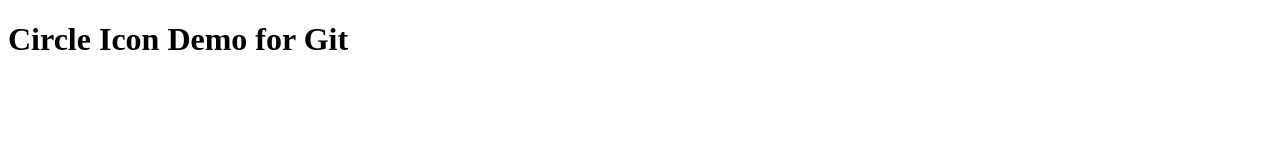
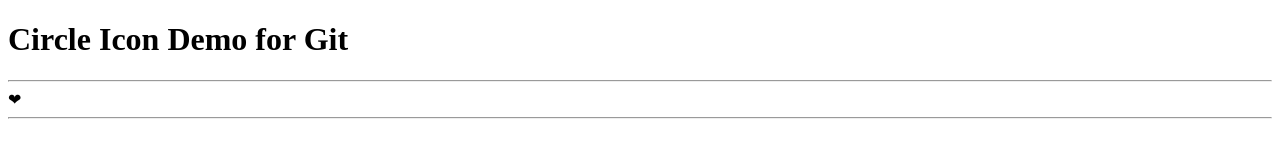
Before and after one commit to Bruin324/css-demo-circle-icon, a plain HTML site: page index.html in a window 1280 px wide. Drawn offline with Linux system fonts and the light colour scheme.

Commit message:
adding html for circle icon demo

```diff
--- a/index.html
+++ b/index.html
@@ -6,5 +6,10 @@
   </head>
   <body>
     <h1>Circle Icon Demo for Git</h1>
+    <div class="center-icon-on-line">
+      <hr class="line">
+      <span>&#10084</span>
+      <hr class="line">
+    </div>
   </body>
 </html>
```
